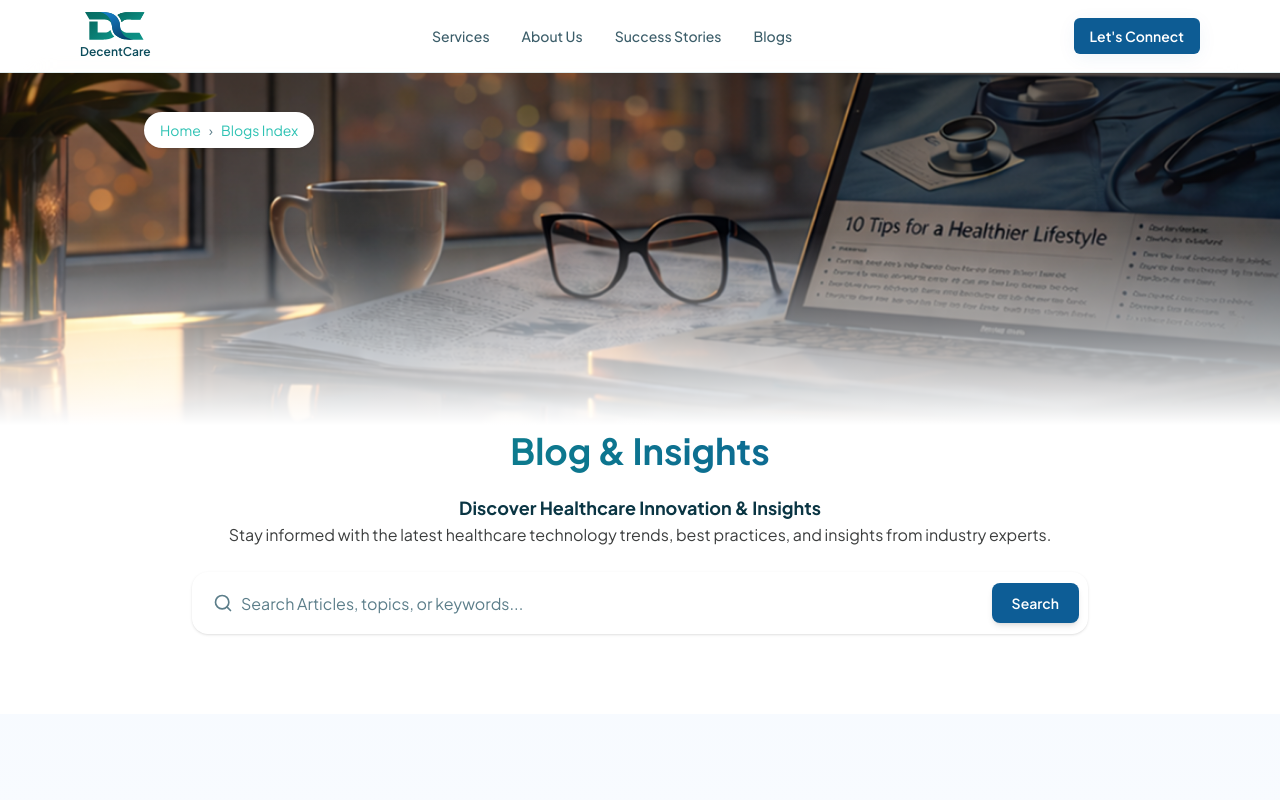
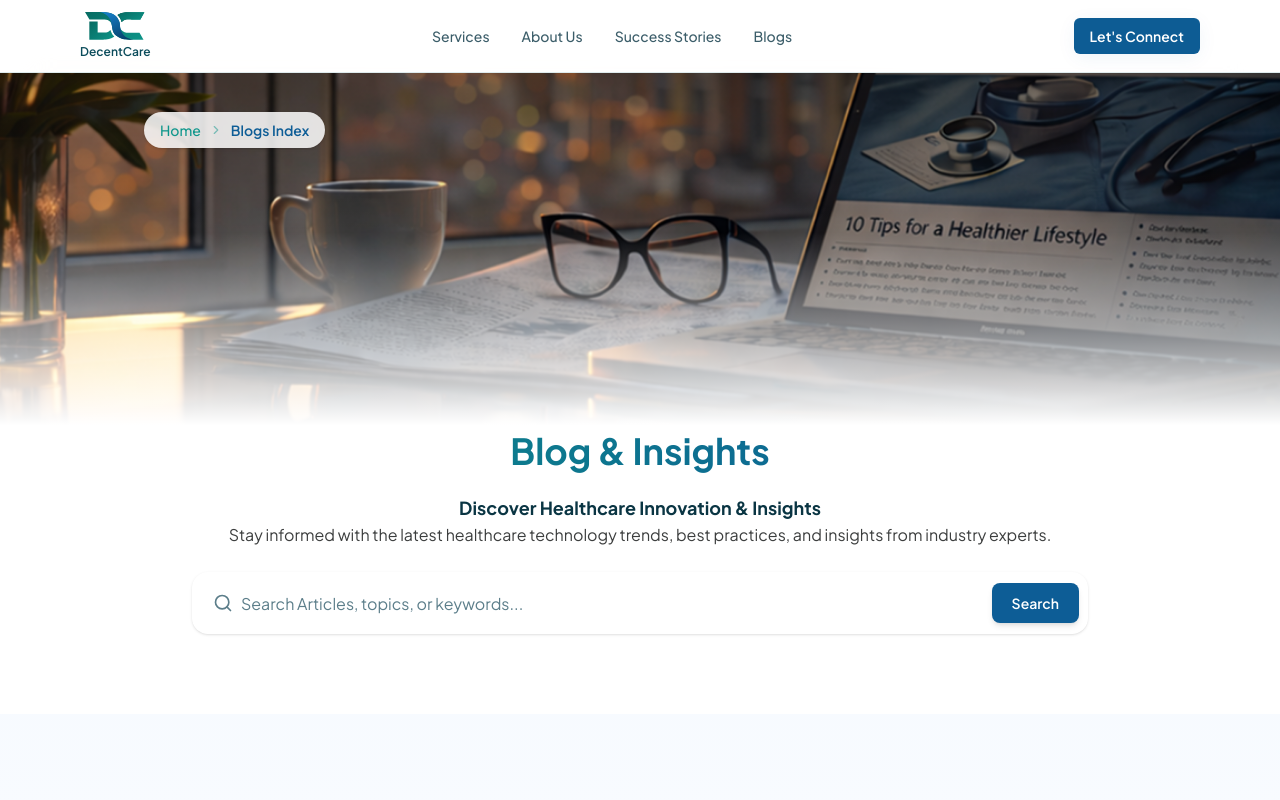
Before and after one commit to Decentrialz/DecentCare-UI, a Next.js app: page /blog in a window 1280 px wide. Shown: the top 800 px of the page. Built offline with nearby package versions, Linux system fonts and the light colour scheme.

Commit message:
some breadcrumb UI fixes and slider on scroll

```diff
--- a/app/blog/[slug]/page.tsx
+++ b/app/blog/[slug]/page.tsx
@@ -8,6 +8,7 @@ import {
 import BlogBody from "@/app/blog/components/BlogBody";
 import RecommendedBlogsSection from "@/app/blog/components/RecommendedBlogsSection";
 import { BlogDetailHero } from "../components";
+import Breadcrumb from "@/app/components/Breadcrumb";
 
 const SECTION_PADDING = "px-4 md:px-8 lg:px-16 xl:px-20";
 const CONTENT_MAX = "w-full mx-auto lg:max-w-7xl";
@@ -28,7 +29,10 @@ export default async function BlogDetailPage({ params }: BlogDetailPageProps) {
       <Navbar />
       <main className="pt-24 pb-16 md:pb-20">
         <div className={SECTION_PADDING}>
-          <div className={CONTENT_MAX}>
+          <div className={`${CONTENT_MAX}`}>
+            <div className="mb-6">
+              <Breadcrumb items={[{ label: "Home", href: "/" }, { label: "Blogs" }]} breadCrumbClass="bg-secondary-green/4"/>
+            </div>
             <BlogDetailHero article={article} />
             <div className="mt-10 md:mt-14">
               <BlogBody article={article} />
--- a/app/blog/components/BlogHero.tsx
+++ b/app/blog/components/BlogHero.tsx
@@ -75,7 +75,7 @@ export default function BlogHero({ defaultQuery = "", showFilterButton = false,
 
       <div className="absolute top-10 left-10 md:left-36 z-20">
           <Breadcrumb items={breadcrumbItems} />
-        </div>
+      </div>
       {/* Gradient: darker overlay at top → transparent → solid white at bottom for content */}
       <div
         className="absolute inset-0 pointer-events-none"
--- a/app/blog/components/RecommendedBlogsSection.tsx
+++ b/app/blog/components/RecommendedBlogsSection.tsx
@@ -4,7 +4,7 @@ import type { BlogArticle } from "@/app/blog/lib/MockArticles";
 import ArticleCard from "./ArticleCard";
 import SectionTitleWithCount from "./SectionTitleWithCount";
 import { Swiper, SwiperSlide } from "swiper/react";
-import { Pagination } from "swiper/modules";
+import { Pagination, Mousewheel } from "swiper/modules";
 
 import "swiper/css";
 import "swiper/css/pagination";
@@ -28,11 +28,18 @@ export default function RecommendedBlogsSection({
       </div>
 
       <Swiper
-        modules={[Pagination]}
+        modules={[Pagination, Mousewheel]}
         spaceBetween={24}
         slidesPerView={1}
         slidesPerGroup={1}
         loop={true}
+        mousewheel={{
+          forceToAxis: true,
+          sensitivity: 0.8,
+          thresholdDelta: 50,
+          thresholdTime: 500,
+          releaseOnEdges: true
+        }}
         breakpoints={{
           768: {
             slidesPerView: 2,
--- a/app/blog/components/SectionTitleWithCount.tsx
+++ b/app/blog/components/SectionTitleWithCount.tsx
@@ -17,9 +17,9 @@ export default function SectionTitleWithCount({
         aria-hidden
       />
       <div>
-        <h2 className="text-2xl md:text-3xl font-bold flex items-center gap-2">
+        <h2 className="text-xl sm:text-2xl md:text-3xl font-bold flex items-center gap-2">
           {title}
-          <span className="text-base text-gray-icon font-normal">
+          <span className="text-sm md:text-base text-gray-icon font-normal">
             ( {countLabel} )
           </span>
         </h2>
--- a/app/blog/page.tsx
+++ b/app/blog/page.tsx
@@ -14,7 +14,7 @@ export default function BlogPage() {
       <Navbar />
       <BlogHero breadcrumbItems={[
         { label: "Home", href: "/" },
-        { label: "Blogs Index", href: "/blog" }
+        { label: "Blogs Index" }
       ]} />
       <LatestBlogs />
       <AllArticles />
--- a/app/components/Breadcrumb.tsx
+++ b/app/components/Breadcrumb.tsx
@@ -1,4 +1,5 @@
 import Link from "next/link";
+import { ChevronRight } from "lucide-react";
 
 interface BreadcrumbItem {
   label: string;
@@ -7,26 +8,27 @@ interface BreadcrumbItem {
 
 interface BreadcrumbProps {
   items: BreadcrumbItem[];
+  breadCrumbClass?: string;
 }
 
-const Breadcrumb = ({ items }: BreadcrumbProps) => {
+const Breadcrumb = ({ items, breadCrumbClass }: BreadcrumbProps) => {
   if (!items || items.length === 0) {
     return null;
   }
 
   return (
-    <div className="flex items-center gap-2 text-sm bg-white rounded-full px-4 py-2 shadow-sm">
+    <div className={`inline-flex items-center gap-2 text-sm bg-background/85 rounded-full px-4 py-2 shadow-sm ${breadCrumbClass}`}>
       {items.map((item, index) => (
         <div key={index} className="flex items-center gap-2">
           {item.href ? (
-            <Link href={item.href} className="text-accent hover:underline">
+            <Link href={item.href} className="text-secondary-green hover:underline text-sm font-medium">
               {item.label}
             </Link>
           ) : (
-            <span className="text-foreground font-medium">{item.label}</span>
+            <span className="text-primary-blue font-semibold text-sm">{item.label}</span>
           )}
           {index < items.length - 1 && (
-            <span className="text-muted-foreground">›</span>
+            <ChevronRight className="w-3.5 h-3.5 text-secondary-green/50" />
           )}
         </div>
       ))}
```
